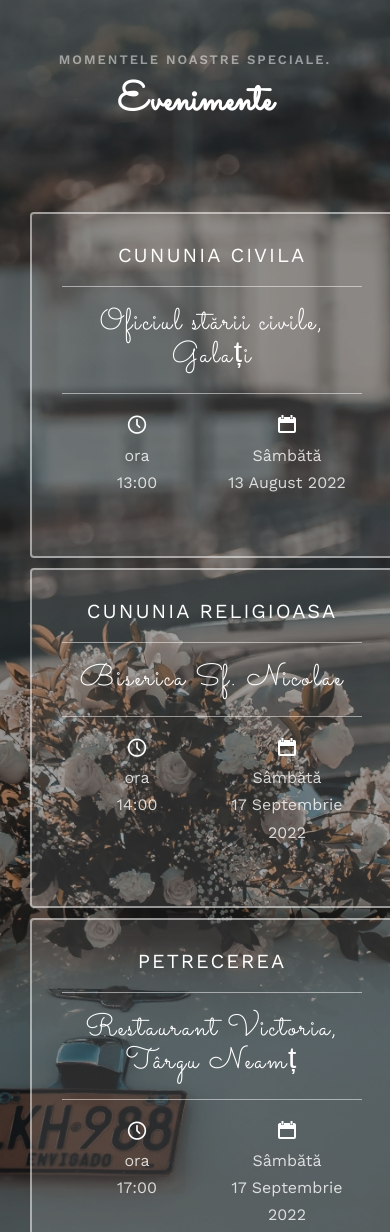
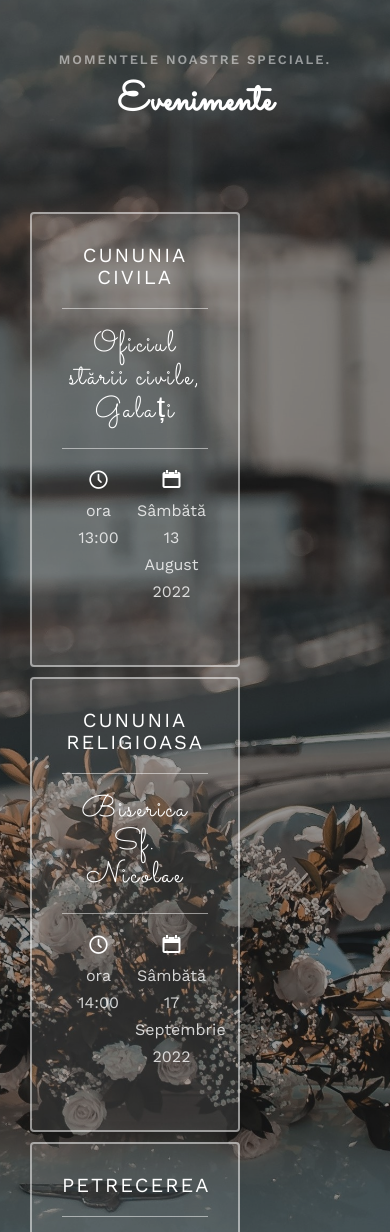
Before and after one commit to georgejoo/wedding2, a Flask app: page / in a window 390 px wide. Shown: the part 3533-4765 px from the top of the page. Run offline with Flask 2, Linux system fonts and the light colour scheme; some libraries are stand-ins or nearby versions; some web fonts are replaced.

Commit message:
fix view on mobile

```diff
--- a/templates/index.html
+++ b/templates/index.html
@@ -8,7 +8,7 @@
 	<meta http-equiv="X-UA-Compatible" content="IE=edge">
 	<title>Wedding of Tatiana and George</title>
 	<meta name="viewport" content="width=device-width, initial-scale=1">
-	<meta name="description" content="Free HTML5 Template by FREEHTML5.CO" />
+	<meta name="description" content="Va invităm sa fiți alături de noi!" />
 	<meta name="keywords" content="free html5, free template, free bootstrap, html5, css3, mobile first, responsive" />
 	<meta name="author" content="FREEHTML5.CO" />
 
@@ -193,7 +193,7 @@
 				<div class="display-t">
 					<div class="display-tc">
 						<div class="col-md-12">
-							<div class="col-md-4 col-sm-4 text-center">
+							<div class="col-md-4 col-xs-8 text-center">
 								<div class="event-wrap animate-box">
 									<h3>Cununia civila</h3>
 									<h4>Oficiul stării civile, Galați</h4>
@@ -210,7 +210,7 @@
 									<br>
 								</div>
 							</div>
-							<div class="col-md-4 col-sm-4 text-center">
+							<div class="col-md-4 col-xs-8 text-center">
 								<div class="event-wrap animate-box">
 									<h3>Cununia religioasa</h3>
 									<h4>Biserica Sf. Nicolae</h4>
@@ -227,7 +227,7 @@
 									<br>
 								</div>
 							</div>
-							<div class="col-md-4 col-sm-4 text-center">
+							<div class="col-md-4 col-xs-8 text-center">
 								<div class="event-wrap animate-box">
 									<h3>Petrecerea</h3>
 									<h4>Restaurant Victoria, Târgu Neamț</h4>
@@ -244,7 +244,7 @@
 										<span>17 Septembrie 2022</span>
 									</div>
 									<br>
-									<iframe src="https://www.google.com/maps/embed?pb=!1m18!1m12!1m3!1d2710.522203208193!2d26.364405815616614!3d47.206363679160084!2m3!1f0!2f0!3f0!3m2!1i1024!2i768!4f13.1!3m3!1m2!1s0x4735473924708525%3A0xd98525ff0b2a9fe5!2sRestaurant%20Victoria!5e0!3m2!1sro!2sro!4v1655925781495!5m2!1sro!2sro" width="300" height="245" style="border:0;" allowfullscreen="" loading="lazy" referrerpolicy="no-referrer-when-downgrade"></iframe>
+									<iframe src="https://www.google.com/maps/embed?pb=!1m18!1m12!1m3!1d2710.522203208193!2d26.364405815616614!3d47.206363679160084!2m3!1f0!2f0!3f0!3m2!1i1024!2i768!4f13.1!3m3!1m2!1s0x4735473924708525%3A0xd98525ff0b2a9fe5!2sRestaurant%20Victoria!5e0!3m2!1sro!2sro!4v1655925781495!5m2!1sro!2sro" width="100%" height="245" style="border:0;" allowfullscreen="" loading="lazy" referrerpolicy="no-referrer-when-downgrade"></iframe>
 								</div>
 							</div>
 						</div>
```
